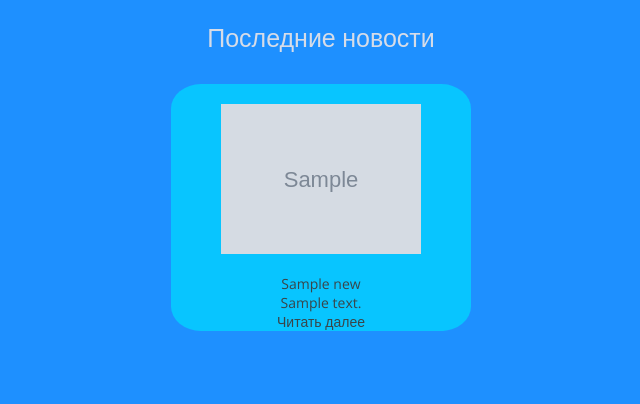
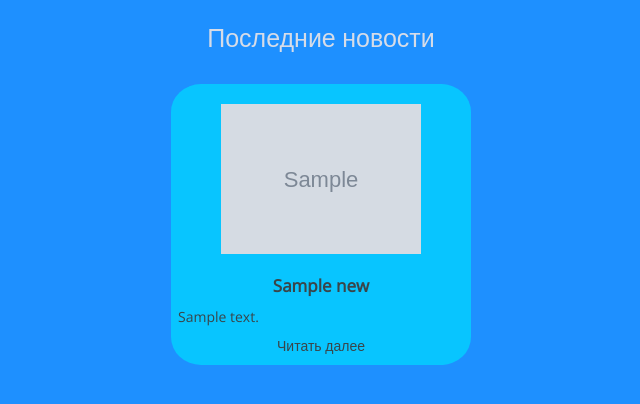
Before and after one commit to mrgick/python_study_2022, a Django app: page / in a window 1280 px wide. Shown: the part 54-458 px from the top of the page, without its empty margins (319-959 px from the left). Run offline with Django 4.2, Linux system fonts and the light colour scheme; tables that the repository leaves empty hold one stand-in row (values such as "Sample post"); grey boxes marked "Sample" are stand-in pictures.

Commit message:
some frontend changes

```diff
--- a/static/css/news/newsList.css
+++ b/static/css/news/newsList.css
@@ -6,6 +6,8 @@
 }
 
 .news-link {
+    margin-top: 10px;
+    margin-bottom: 10px;
     display: block;
     color: var(---text-color);
     text-decoration: none;
@@ -56,6 +58,23 @@
     border-radius: 10%;
 }
 
+.news-title-field {
+    margin-left: 5px;
+    margin-right: 5px;
+    margin-bottom: 10px;
+    font-size: 17px;
+    font-weight: bold;
+    text-align: center;
+}
+
+.news-text-field {
+    margin-top: 10px;
+    margin-left: 7px;
+    margin-right: 7px;
+    margin-bottom: 10px;
+    text-align: justify;
+}
+
 .news-add {
     margin-top: 20px;
     margin-left: auto;
--- a/templates/news/newsList.html
+++ b/templates/news/newsList.html
@@ -27,8 +27,8 @@
                             </p>
                         {% endif %}
                     </div>
-                    <h3>{{ news.title }}</h3>
-                    <p>
+                    <h3 class="news-title-field">{{ news.title }}</h3>
+                    <p class="news-text-field">
                         {{ news.short_text }}
                     </p>
                     <a href={% url 'news item' news.id %} class="news-link">Читать далее</a>
```
